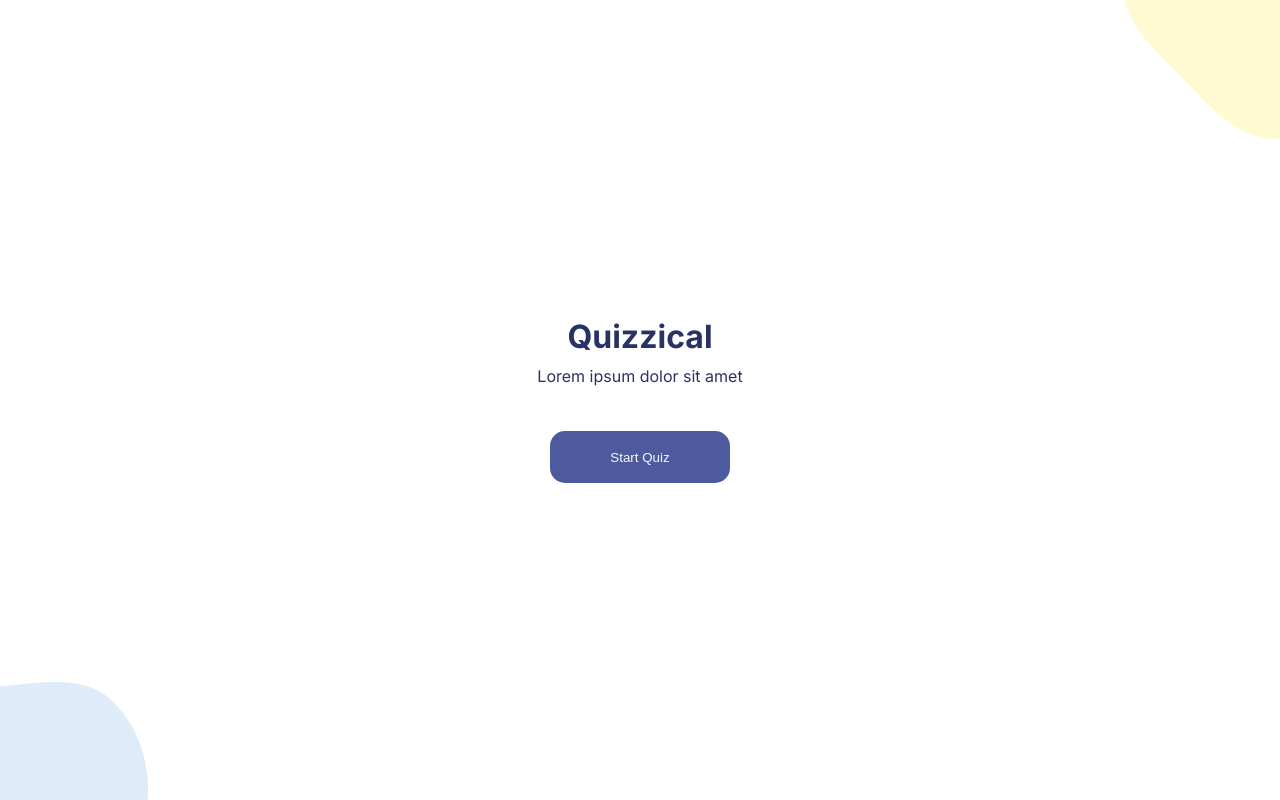
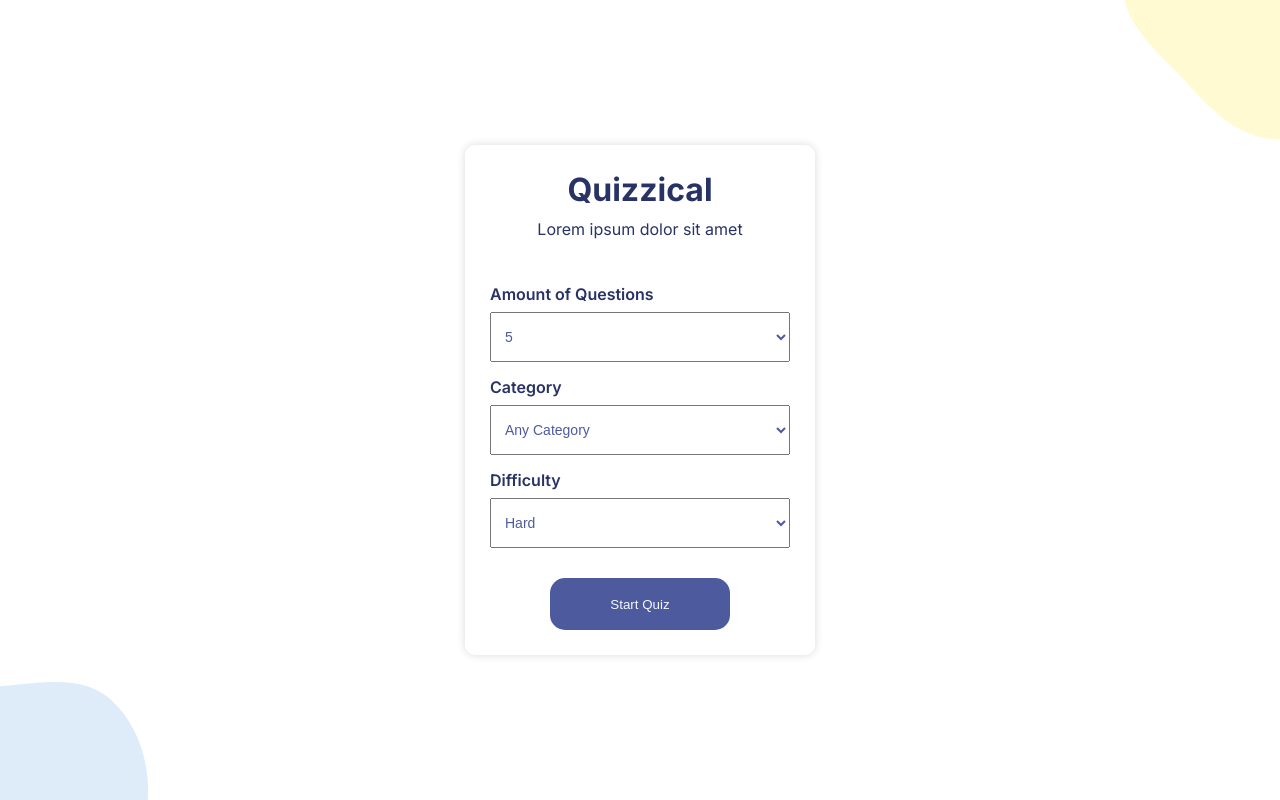
Before and after one commit to earl-flu/quizzical, a React (Create React App) app: page / in a window 1280 px wide. Built offline with nearby package versions, Linux system fonts and the light colour scheme.

Commit message:
added a controlled component form in Welcome component
api call will be based on the data from the form

```diff
--- a/src/App.js
+++ b/src/App.js
@@ -6,7 +6,19 @@ import Welcome from "./components/Welcome";
 
 export default function App() {
   const [isGameStarted, setIsGameStarted] = useState(false);
+  const [formData, setFormData] = useState({
+    trivia_amount: 5,
+    trivia_category: "any",
+    trivia_difficulty: "hard",
+  });
 
+  function handleFormChange(e) {
+    const {value, name} = e.target;
+    setFormData(prevFormData => {
+      return {...prevFormData, [name]: value}
+    })
+  }
+  console.log(formData)
   function handleGameStart() {
     setIsGameStarted((previsGameStarted) => !previsGameStarted);
   }
@@ -15,7 +27,15 @@ export default function App() {
     <div className="container">
       <img src={topImage} className="blob1" />
       <img src={bottomImage} className="blob2" />
-      {!isGameStarted ? <Welcome handleGameStart={handleGameStart} /> : <Quiz handleGameStart={handleGameStart}/>}
+      {!isGameStarted ? (
+        <Welcome
+          handleGameStart={handleGameStart}
+          handleFormChange={handleFormChange}
+          formData={formData}
+        />
+      ) : (
+        <Quiz formData={formData} handleGameStart={handleGameStart} />
+      )}
     </div>
   );
 }
--- a/src/components/Quiz.js
+++ b/src/components/Quiz.js
@@ -11,8 +11,12 @@ export default function Quiz(props) {
 
   //call api
   useEffect(() => {
+    const {trivia_category, trivia_difficulty, trivia_amount} = props.formData;
+    const categoryParam = trivia_category === "any" ? '' : `&category=${trivia_category}`;
+    const difficultyParam = trivia_difficulty === "any" ? '' : `&difficulty=${trivia_difficulty}`;
+
     const endpoint =
-      "https://opentdb.com/api.php?amount=5&category=9&difficulty=easy&type=multiple";
+      `https://opentdb.com/api.php?amount=${trivia_amount}${categoryParam}${difficultyParam}&type=multiple`;
 
     fetch(endpoint)
       .then((res) => res.json())
--- a/src/components/Welcome.js
+++ b/src/components/Welcome.js
@@ -1,10 +1,77 @@
 export default function Welcome(props) {
-
   return (
     <div className="quizzical">
       <h1 className="quizzical__title">Quizzical</h1>
       <p className="quizzical__subtext">Lorem ipsum dolor sit amet</p>
-      <button className="button" onClick={props.handleGameStart}>Start Quiz</button>
+      <div className="quizzical___form_options">
+        <div className="form_group">
+          <label htmlFor="trivia_amount">Amount of Questions </label>
+          <select
+            onChange={props.handleFormChange}
+            value={props.formData.trivia_amount}
+            name="trivia_amount"
+            id="trivia_amount"
+          >
+            <option value="5">5</option>
+            <option value="10">10</option>
+          </select>
+        </div>
+        <div className="form_group">
+          <label htmlFor="trivia_category">Category</label>
+          <select
+            name="trivia_category"
+            onChange={props.handleFormChange}
+            value={props.formData.trivia_category}
+            id="trivia_category"
+          >
+            <option value="any">Any Category</option>
+            <option value="9">General Knowledge</option>
+            <option value="10">Entertainment: Books</option>
+            <option value="11">Entertainment: Film</option>
+            <option value="12">Entertainment: Music</option>
+            <option value="13">Entertainment: Musicals &amp; Theatres</option>
+            <option value="14">Entertainment: Television</option>
+            <option value="15">Entertainment: Video Games</option>
+            <option value="16">Entertainment: Board Games</option>
+            <option value="17">Science &amp; Nature</option>
+            <option value="18">Science: Computers</option>
+            <option value="19">Science: Mathematics</option>
+            <option value="20">Mythology</option>
+            <option value="21">Sports</option>
+            <option value="22">Geography</option>
+            <option value="23">History</option>
+            <option value="24">Politics</option>
+            <option value="25">Art</option>
+            <option value="26">Celebrities</option>
+            <option value="27">Animals</option>
+            <option value="28">Vehicles</option>
+            <option value="29">Entertainment: Comics</option>
+            <option value="30">Science: Gadgets</option>
+            <option value="31">
+              Entertainment: Japanese Anime &amp; Manga
+            </option>
+            <option value="32">Entertainment: Cartoon &amp; Animations</option>
+          </select>
+        </div>
+        <div className="form_group">
+          <label htmlFor="trivia_difficulty">Difficulty</label>
+          <select
+            name="trivia_difficulty"
+            onChange={props.handleFormChange}
+            value={props.formData.trivia_difficulty}
+            id="trivia_difficulty"
+          >
+            <option value="any">Any Difficulty</option>
+            <option value="easy">Easy</option>
+            <option value="medium">Medium</option>
+            <option value="hard">Hard</option>
+          </select>
+        </div>
+      </div>
+      <button className="button" onClick={props.handleGameStart}>
+        Start Quiz
+      </button>
     </div>
   );
 }
+<select name="trivia_category" class="form-control"></select>;
--- a/src/style.css
+++ b/src/style.css
@@ -29,6 +29,11 @@ body {
   display: flex;
   align-items: center;
   flex-direction: column;
+  padding: 25px;
+  -webkit-box-shadow: 0px 0px 8px 0px rgba(0, 0, 0, 0.15);
+  -moz-box-shadow: 0px 0px 8px 0px rgba(0, 0, 0, 0.15);
+  box-shadow: 0px 0px 8px 0px rgba(0, 0, 0, 0.15);
+  border-radius: 10px;
 }
 .button {
   background: var(--secondary);
@@ -42,11 +47,11 @@ body {
   font-weight: 500;
 }
 
-.disabled.button{
+.disabled.button {
   cursor: not-allowed;
   opacity: 0.6;
 }
-.disabled.button:active{
+.disabled.button:active {
   background: var(--secondary);
 }
 
@@ -124,17 +129,38 @@ QUIZ PAGE
   opacity: 0.5;
 }
 
-.quiz__answer.correct{
-    opacity: 1;
-    background: #94D7A2;
-    border: none;
+.quiz__answer.correct {
+  opacity: 1;
+  background: #94d7a2;
+  border: none;
 }
 
-.quiz__answer.selected.wrong{
-    background:#F8BCBC;
+.quiz__answer.selected.wrong {
+  background: #f8bcbc;
 }
 
-.quiz__score{
-    font-weight: 700;
-    margin-right: 50px;
+.quiz__score {
+  font-weight: 700;
+  margin-right: 50px;
 }
+
+.form_group {
+  display: flex;
+  flex-direction: column;
+}
+.quizzical___form_options {
+  margin-bottom: 15px;
+}
+.form_group label {
+  font-weight: 600;
+  margin-bottom: 8px;
+}
+
+.form_group select {
+  height: 50px;
+  width: 300px;
+  font-size: 14px;
+  color: var(--secondary);
+  margin-bottom: 15px;
+  padding: 0 10px;
+}
```
